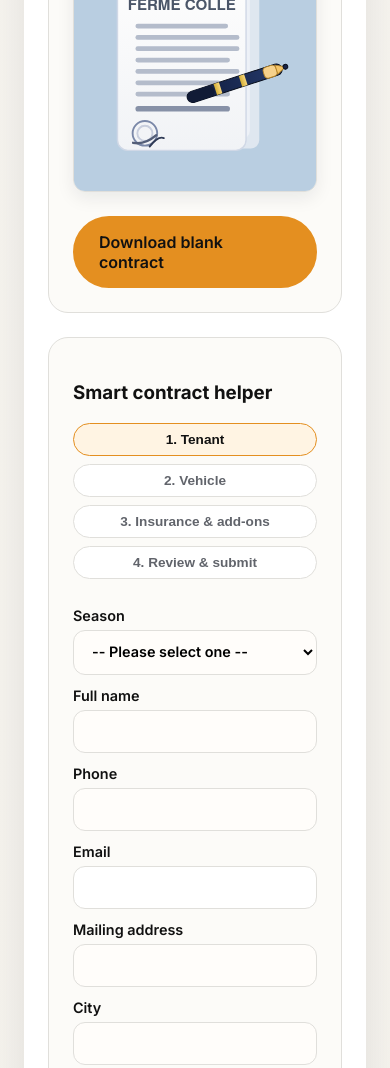
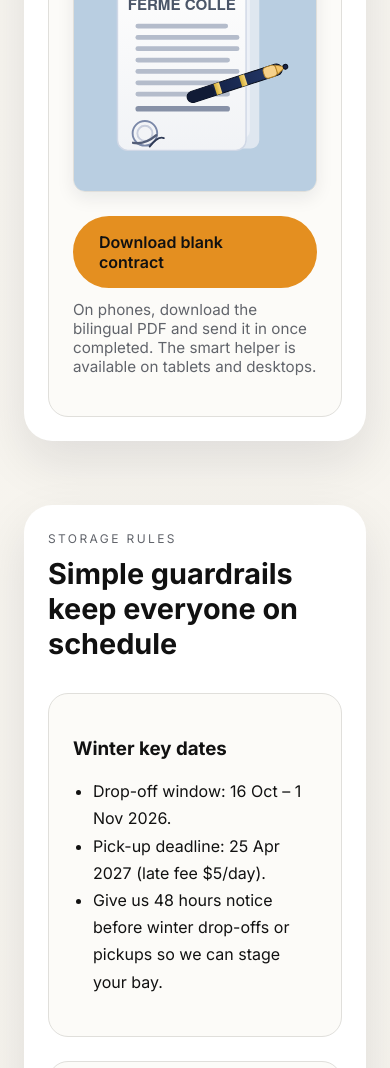
Before and after one commit to colleeseum/entrepot, a plain HTML site: page index.html in a window 390 px wide. Shown: the part 6663-7731 px from the top of the page. Drawn offline with Linux system fonts and the light colour scheme.

Commit message:
no contract helper on phone

```diff
--- a/index.html
+++ b/index.html
@@ -232,7 +232,7 @@
               </p>
             </header>
             <div class="contract__grid">
-              <article>
+              <article class="contract-standard">
                 <h3>Standard paperwork</h3>
                 <p>
                   Always available and bilingual. Use the fillable PDF form,
@@ -256,13 +256,18 @@
                 >
                   Download blank contract
                 </a>
+                <p class="contract__mobile-note">
+                  On phones, download the bilingual PDF and send it in once
+                  completed. The smart helper is available on tablets and
+                  desktops.
+                </p>
                 <!--p class="contract__hint">
                   Need to tweak terms? Replace the PDF in
                   <code>static/documents</code> and the button will instantly
                   serve the new file.
                 </p-->
               </article>
-              <article>
+              <article class="contract-helper">
                 <h3>Smart contract helper</h3>
                 <form id="contract-helper">
                   <div class="form-steps-nav">
--- a/static/site.css
+++ b/static/site.css
@@ -501,6 +501,13 @@ label {
   background: #f8fafc;
 }
 
+.contract__mobile-note {
+  display: none;
+  margin-top: 12px;
+  font-size: 0.95rem;
+  color: var(--muted);
+}
+
 @media (max-width: 768px) {
   .contract-modal__dialog {
     padding: 16px;
@@ -510,6 +517,14 @@ label {
   .contract-modal__actions {
     flex-direction: column;
     align-items: stretch;
+  }
+
+  .contract-helper {
+    display: none;
+  }
+
+  .contract__mobile-note {
+    display: block;
   }
 }
 
```
